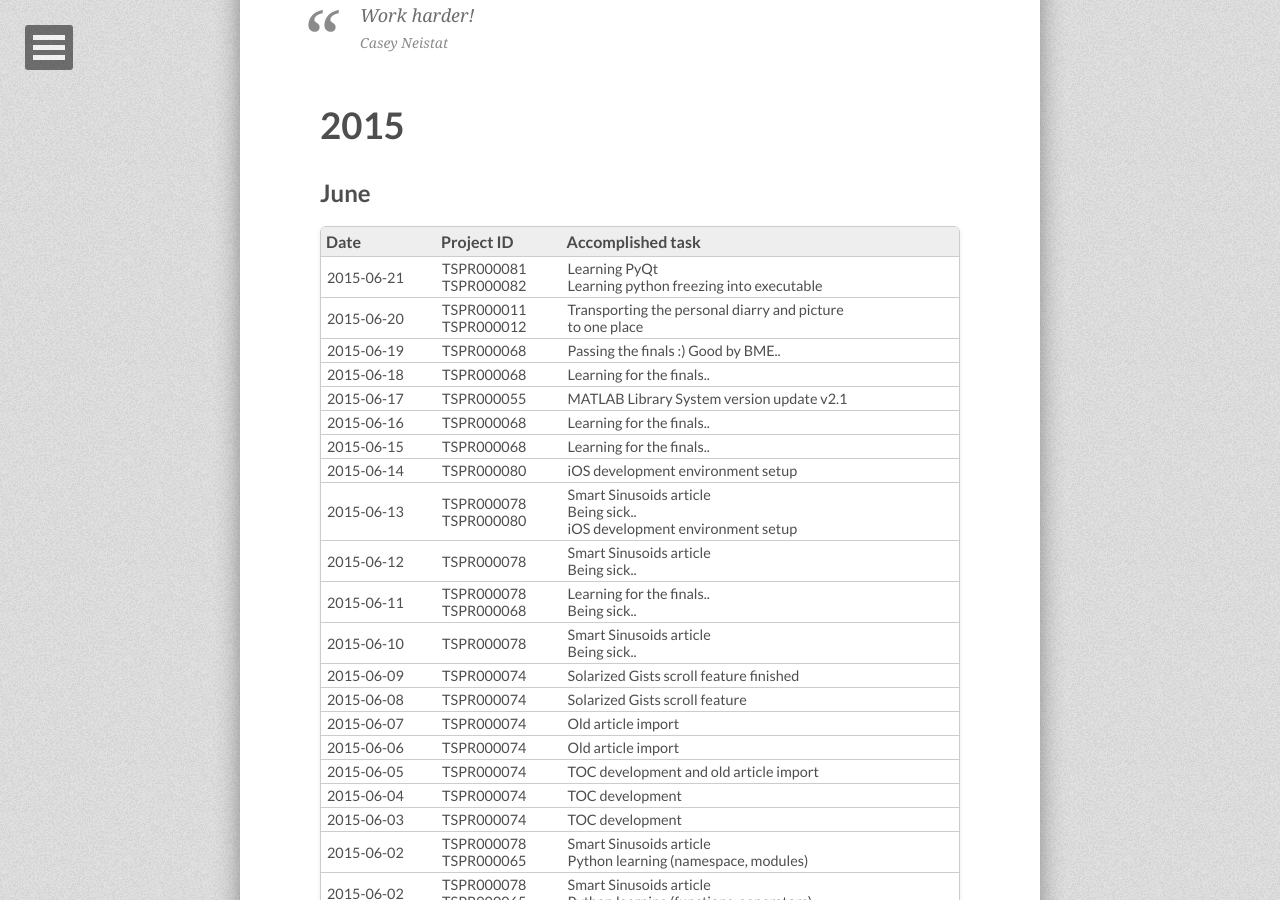
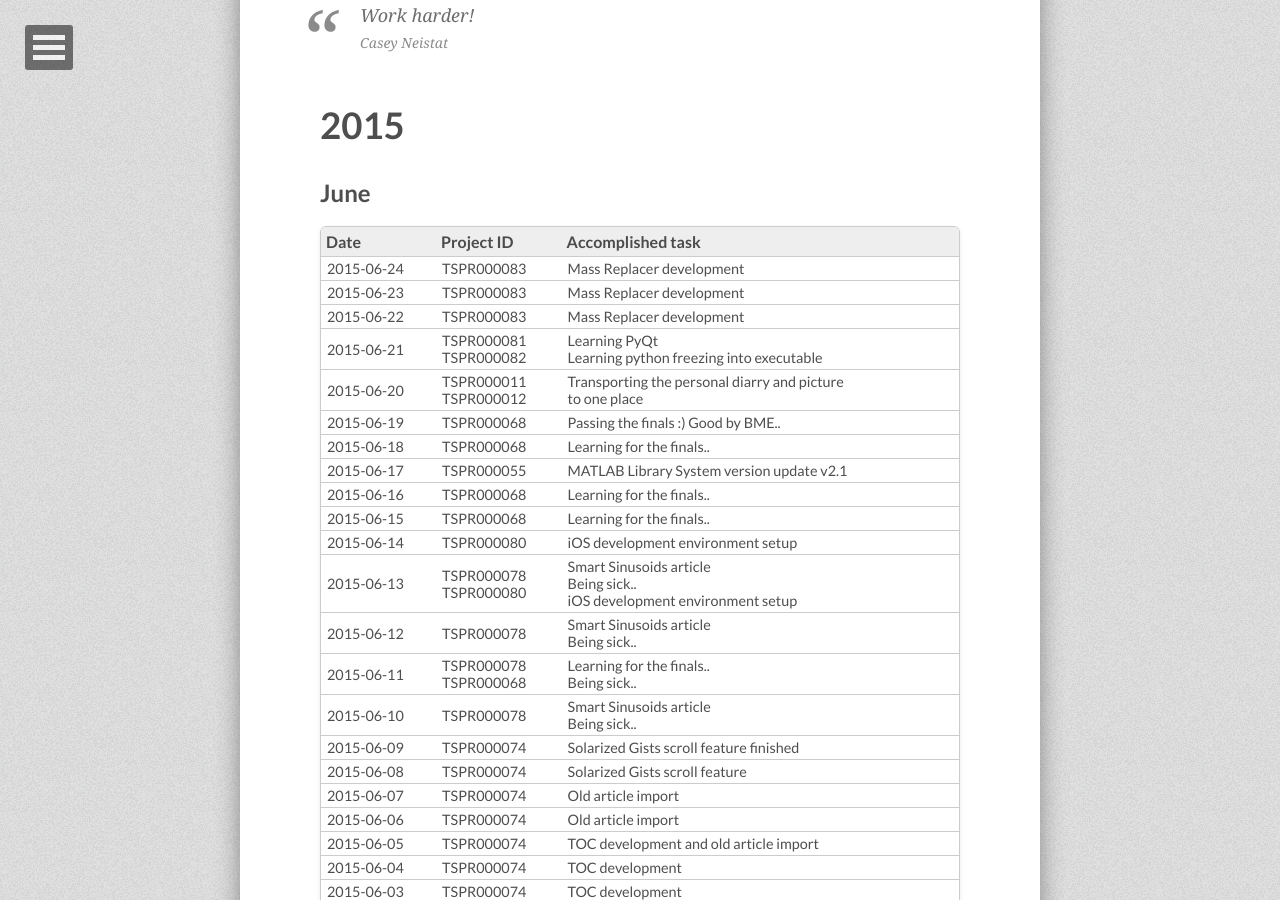
Before and after one commit to tiborsimon/tiborsimon.github.io, a Jekyll site: the page built from worklog/index.md, in a window 1280 px wide and 900 px high, scrolled down 727 px. Built offline with Jekyll 4.4.1, drawn with Linux system fonts in a browser that asks for light colours; nearby versions of some CDN libraries.

Commit message:
Update index.md

```diff
--- a/worklog/index.md
+++ b/worklog/index.md
@@ -32,6 +32,9 @@ Work harder!
 
 | Date | Project ID | Accomplished task |
 |:-----------|:------------|:------------|
+| 2015-06-24 | TSPR000083 | Mass Replacer development
+| 2015-06-23 | TSPR000083 | Mass Replacer development
+| 2015-06-22 | TSPR000083 | Mass Replacer development
 | 2015-06-21 | TSPR000081<br>TSPR000082 | Learning PyQt<br>Learning python freezing into executable
 | 2015-06-20 | TSPR000011<br>TSPR000012 | Transporting the personal diarry and picture<br>to one place
 | 2015-06-19 | TSPR000068 | Passing the finals :) Good by BME..
```
